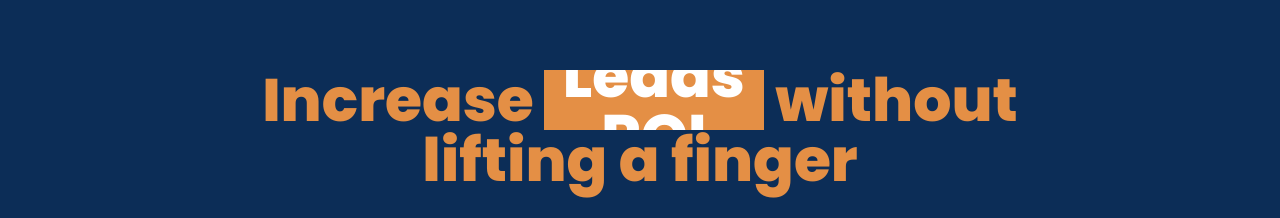
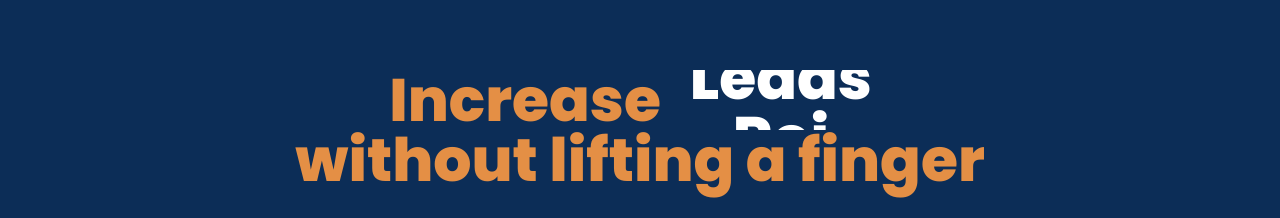
Before and after one commit to Gopinathgopi13/Demiurge, a React (Vite) app: page / in a window 1280 px wide. Shown: the part 270-488 px from the top of the page. Built offline with nearby package versions, Linux system fonts and the light colour scheme.

Commit message:
Home page

```diff
--- a/src/Components/Home/Home.css
+++ b/src/Components/Home/Home.css
@@ -37,7 +37,7 @@
   /* display: inline-block; */
 }
 .line:first-child {
-  animation: anim 10s infinite;
+  animation: anim 5s infinite;
 }
 
 @media only screen and (max-width: 600px) {
--- a/src/Components/Home/Main_Page/MainPage.jsx
+++ b/src/Components/Home/Main_Page/MainPage.jsx
@@ -15,13 +15,13 @@ function MainPage() {
           <span className="mr-[10px]">Increase</span>
           <span
             id="animated-text"
-            className="bg-[#e48f45] lg:w-[220px] w-[120px] text-center lg:h-[60px] h-[40px] z-10"
+            className=" lg:w-[220px] w-[120px] text-center lg:h-[60px] h-[40px] z-10"
           >
             <div className="line">sales</div>
             <div className="line ">Leads</div>
-            <div className="line ">ROI</div>
+            <div className="line ">Roi</div>
           </span>
-          <span className="lg:ml-[220px] ml-[200px]"> without lifting a finger</span>
+          <span className="lg:ml-[220px] ml-[200px]"><br /> without lifting a finger</span>
         </div>
 
         <Link
--- a/src/Components/Navbar/NavLinks.jsx
+++ b/src/Components/Navbar/NavLinks.jsx
@@ -13,7 +13,7 @@ const NavLinks = () => {
               <Link to={link.path} className="hover:text-[#e48f45]">
                 {link.name}
               </Link>
-              <span className="text-xl md:mt-1 md:ml-2  md:block hidden group-hover:rotate-180 group-hover:-mt-2">
+              <span className="text-xl md:mt-1 md:ml-2  md:block hidden group-hover:rotate-180 group-hover:-mt-1">
                 <FaAngleDown />
               </span>
             </h1>
@@ -30,7 +30,7 @@ const NavLinks = () => {
                     {link.sublinks.map((mysublinks) => (
                       <div>
                         {mysublinks.sublink.map((slink) => (
-                          <li className="text-md text-white my-2.5 hover:text-blue-400">
+                          <li className="text-md text-white my-2.5 hover:text-[#e48f45]">
                             <Link
                               to={slink.link}
                               className="hover:text-primary"
--- a/src/Components/Navbar/Navbar.jsx
+++ b/src/Components/Navbar/Navbar.jsx
@@ -7,7 +7,7 @@ import OrginalLogo1 from '../../../public/OrginalLogo1.png'
 const Navbar = () => {
   const [open, setOpen] = useState(false);
   return (
-    <nav className="text-white hover:bg-black w-full z-50">
+    <nav className="text-white hover:bg-black w-full z-50 sticky top-0">
       <div className="lg:w-[1280px] mx-auto flex items-center font-medium justify-around">
         <div className="z-50 p-5 md:w-auto w-full flex justify-between">
           <a href="/">
```
